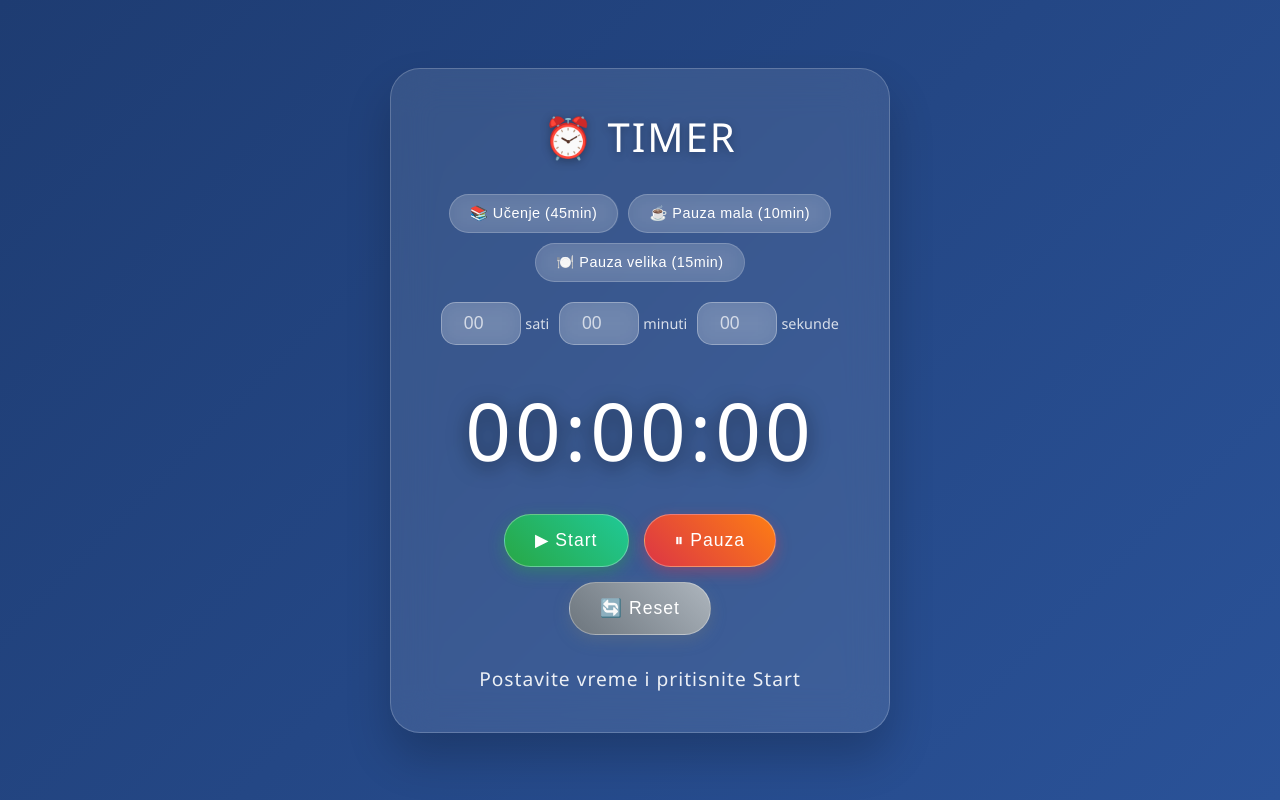
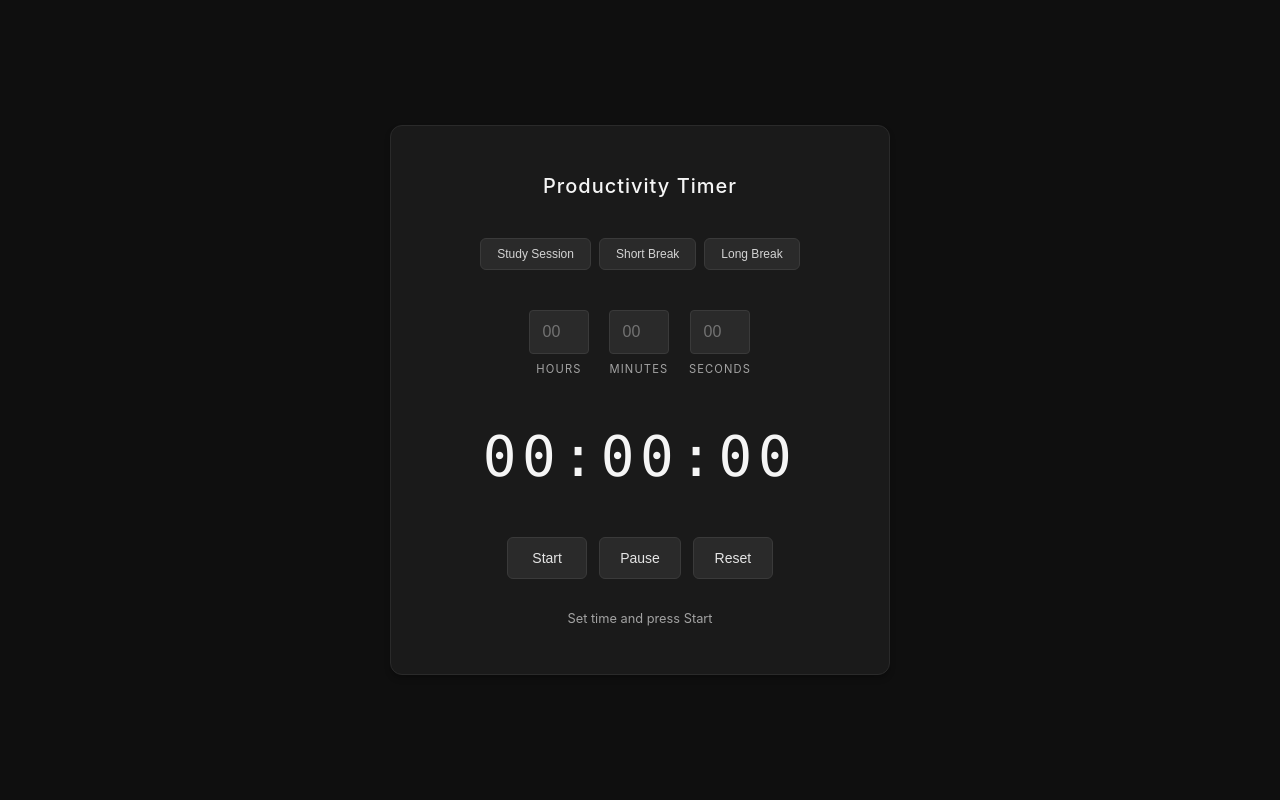
Before and after one commit to morski13/study-timer, a plain HTML site: page index.html in a window 1280 px wide. Drawn offline with Linux system fonts and the light colour scheme.

Commit message:
Update index.html 8 - modern

```diff
--- a/index.html
+++ b/index.html
@@ -12,274 +12,258 @@
         }
 
         body {
-            font-family: 'Segoe UI', Tahoma, Geneva, Verdana, sans-serif;
-            background: linear-gradient(135deg, #1e3c72 0%, #2a5298 100%);
+            font-family: 'Inter', -apple-system, BlinkMacSystemFont, 'Segoe UI', system-ui, sans-serif;
+            background: #0f0f0f;
             min-height: 100vh;
             display: flex;
             align-items: center;
             justify-content: center;
-            color: white;
-            overflow: hidden;
+            color: #e5e5e5;
+            margin: 0;
+            padding: 20px;
         }
 
         .container {
-            background: rgba(255, 255, 255, 0.1);
-            backdrop-filter: blur(20px);
-            border-radius: 30px;
-            padding: 40px;
-            box-shadow: 0 25px 45px rgba(0, 0, 0, 0.2);
-            border: 1px solid rgba(255, 255, 255, 0.2);
+            background: #1a1a1a;
+            border-radius: 12px;
+            padding: 48px 40px;
+            box-shadow: 0 4px 6px -1px rgba(0, 0, 0, 0.3);
             text-align: center;
             max-width: 500px;
-            width: 90%;
-            position: relative;
+            width: 100%;
+            border: 1px solid #2a2a2a;
         }
 
         h1 {
-            font-size: 2.5rem;
-            margin-bottom: 30px;
-            font-weight: 300;
-            letter-spacing: 2px;
-            text-shadow: 0 2px 10px rgba(0, 0, 0, 0.3);
+            font-size: 1.25rem;
+            margin-bottom: 40px;
+            font-weight: 500;
+            color: #f5f5f5;
+            letter-spacing: 0.05em;
         }
 
         .presets {
             display: flex;
-            gap: 10px;
+            gap: 8px;
             justify-content: center;
             flex-wrap: wrap;
-            margin: 20px 0;
+            margin: 32px 0;
         }
 
         .preset-btn {
-            background: rgba(255, 255, 255, 0.15);
-            border: none;
-            border-radius: 25px;
-            padding: 10px 20px;
-            font-size: 0.9rem;
-            color: white;
+            background: #2a2a2a;
+            border: 1px solid #3a3a3a;
+            border-radius: 6px;
+            padding: 8px 16px;
+            font-size: 0.75rem;
+            color: #d4d4d4;
             cursor: pointer;
-            transition: all 0.3s ease;
-            backdrop-filter: blur(10px);
-            border: 1px solid rgba(255, 255, 255, 0.2);
+            transition: all 0.2s ease;
             font-weight: 400;
-            letter-spacing: 0.5px;
         }
 
         .preset-btn:hover {
-            background: rgba(255, 255, 255, 0.25);
-            transform: translateY(-1px);
-            box-shadow: 0 5px 15px rgba(0, 0, 0, 0.2);
-        }
-
-        .preset-btn:active {
-            transform: translateY(0);
+            background: #3a3a3a;
+            border-color: #4a4a4a;
         }
 
         .time-input {
             display: flex;
-            gap: 10px;
+            gap: 20px;
             justify-content: center;
             align-items: center;
-            margin: 20px 0;
+            margin: 40px 0;
             flex-wrap: wrap;
         }
 
+        .time-input > div {
+            display: flex;
+            flex-direction: column;
+            align-items: center;
+            gap: 8px;
+        }
+
         .time-input input {
-            background: rgba(255, 255, 255, 0.2);
-            border: 1px solid rgba(255, 255, 255, 0.3);
-            border-radius: 15px;
-            padding: 10px 15px;
-            color: white;
-            font-size: 1.1rem;
-            width: 80px;
+            background: #2a2a2a;
+            border: 1px solid #3a3a3a;
+            border-radius: 4px;
+            padding: 12px;
+            color: #e5e5e5;
+            font-size: 1rem;
+            width: 60px;
             text-align: center;
-            backdrop-filter: blur(10px);
+            font-weight: 400;
+            transition: border-color 0.2s ease;
         }
 
         .time-input input::placeholder {
-            color: rgba(255, 255, 255, 0.7);
+            color: #737373;
         }
 
         .time-input input:focus {
             outline: none;
-            border-color: rgba(255, 255, 255, 0.8);
-            box-shadow: 0 0 15px rgba(255, 255, 255, 0.3);
+            border-color: #525252;
         }
 
         .time-input label {
-            font-size: 0.9rem;
-            opacity: 0.8;
-            font-weight: 300;
+            font-size: 0.7rem;
+            color: #a3a3a3;
+            font-weight: 400;
+            text-transform: uppercase;
+            letter-spacing: 0.1em;
         }
 
         #timer-display {
-            font-size: 5rem;
-            font-weight: 100;
-            margin: 30px 0;
-            letter-spacing: 4px;
-            text-shadow: 0 4px 20px rgba(0, 0, 0, 0.5);
-            position: relative;
-            z-index: 2;
-            transition: all 0.3s ease;
+            font-size: 3.5rem;
+            font-weight: 300;
+            margin: 48px 0;
+            letter-spacing: 0.1em;
+            color: #f5f5f5;
+            font-family: 'JetBrains Mono', 'SF Mono', Monaco, 'Cascadia Code', monospace;
+            transition: color 0.3s ease;
         }
 
         #timer-display.pulse {
-            animation: pulse 1s infinite;
+            animation: pulse 2s infinite;
         }
 
         @keyframes pulse {
-            0%, 100% { transform: scale(1); opacity: 1; }
-            50% { transform: scale(1.05); opacity: 0.8; }
+            0%, 100% {
+                color: #f5f5f5;
+            }
+            50% {
+                color: #d4d4d4;
+            }
         }
 
         .controls {
             display: flex;
-            gap: 15px;
+            gap: 12px;
             justify-content: center;
             flex-wrap: wrap;
-            margin: 30px 0;
+            margin: 48px 0 32px 0;
         }
 
         button {
-            background: rgba(255, 255, 255, 0.2);
-            border: none;
-            border-radius: 50px;
-            padding: 15px 30px;
-            font-size: 1.1rem;
-            color: white;
+            border: 1px solid #3a3a3a;
+            border-radius: 6px;
+            padding: 12px 20px;
+            font-size: 0.875rem;
             cursor: pointer;
-            transition: all 0.3s ease;
-            backdrop-filter: blur(10px);
-            border: 1px solid rgba(255, 255, 255, 0.3);
-            font-weight: 500;
-            letter-spacing: 1px;
-            position: relative;
-            overflow: hidden;
-        }
-
-        button::before {
-            content: '';
-            position: absolute;
-            top: 0;
-            left: -100%;
-            width: 100%;
-            height: 100%;
-            background: linear-gradient(90deg, transparent, rgba(255, 255, 255, 0.2), transparent);
-            transition: left 0.5s;
-        }
-
-        button:hover::before {
-            left: 100%;
-        }
-
-        button:hover {
-            background: rgba(255, 255, 255, 0.3);
-            transform: translateY(-2px);
-            box-shadow: 0 10px 25px rgba(0, 0, 0, 0.3);
-        }
-
-        button:active {
-            transform: translateY(0);
+            transition: all 0.2s ease;
+            font-weight: 400;
+            min-width: 80px;
         }
 
         .start-btn {
-            background: linear-gradient(45deg, #28a745, #20c997);
-            box-shadow: 0 5px 15px rgba(40, 167, 69, 0.4);
+            background: #2a2a2a;
+            color: #e5e5e5;
         }
 
         .start-btn:hover {
-            box-shadow: 0 8px 25px rgba(40, 167, 69, 0.6);
+            background: #3a3a3a;
+            border-color: #4a4a4a;
         }
 
         .stop-btn {
-            background: linear-gradient(45deg, #dc3545, #fd7e14);
-            box-shadow: 0 5px 15px rgba(220, 53, 69, 0.4);
+            background: #2a2a2a;
+            color: #e5e5e5;
         }
 
         .stop-btn:hover {
-            box-shadow: 0 8px 25px rgba(220, 53, 69, 0.6);
+            background: #3a3a3a;
+            border-color: #4a4a4a;
         }
 
         .reset-btn {
-            background: linear-gradient(45deg, #6c757d, #adb5bd);
-            color: white;
-            box-shadow: 0 5px 15px rgba(108, 117, 125, 0.4);
+            background: #2a2a2a;
+            color: #e5e5e5;
         }
 
         .reset-btn:hover {
-            box-shadow: 0 8px 25px rgba(108, 117, 125, 0.6);
+            background: #3a3a3a;
+            border-color: #4a4a4a;
         }
 
         #status {
-            margin-top: 20px;
-            font-size: 1.2rem;
-            font-weight: 300;
-            letter-spacing: 1px;
-            opacity: 0.9;
-            position: relative;
-            z-index: 2;
+            margin-top: 32px;
+            font-size: 0.8rem;
+            font-weight: 400;
+            color: #a3a3a3;
         }
 
-        @media (max-width: 480px) {
+        @media (max-width: 640px) {
+            .container {
+                padding: 32px 24px;
+                margin: 16px;
+            }
+
             #timer-display {
-                font-size: 3.5rem;
+                font-size: 2.5rem;
             }
 
             h1 {
-                font-size: 2rem;
-            }
-
-            .container {
-                padding: 30px 20px;
+                font-size: 1.125rem;
+                margin-bottom: 32px;
             }
 
             button {
-                padding: 12px 20px;
-                font-size: 1rem;
+                padding: 10px 16px;
+                font-size: 0.8rem;
+                min-width: 70px;
             }
 
             .preset-btn {
-                padding: 8px 15px;
-                font-size: 0.8rem;
+                padding: 6px 12px;
+                font-size: 0.7rem;
+            }
+
+            .time-input {
+                gap: 16px;
+            }
+
+            .time-input input {
+                width: 50px;
+                padding: 10px;
+                font-size: 0.9rem;
             }
         }
     </style>
 </head>
 <body>
     <div class="container">
-        <h1>⏰ TIMER</h1>
+        <h1>Productivity Timer</h1>
 
         <div class="presets">
-            <button class="preset-btn" onclick="setPreset(45)">📚 Učenje (45min)</button>
-            <button class="preset-btn" onclick="setPreset(10)">☕ Pauza mala (10min)</button>
-            <button class="preset-btn" onclick="setPreset(15)">🍽️ Pauza velika (15min)</button>
+            <button class="preset-btn" onclick="setPreset(45)">Study Session</button>
+            <button class="preset-btn" onclick="setPreset(10)">Short Break</button>
+            <button class="preset-btn" onclick="setPreset(15)">Long Break</button>
         </div>
 
         <div class="time-input">
             <div>
                 <input type="number" id="hours" placeholder="00" min="0" max="23">
-                <label>sati</label>
+                <label>Hours</label>
             </div>
             <div>
                 <input type="number" id="minutes" placeholder="00" min="0" max="59">
-                <label>minuti</label>
+                <label>Minutes</label>
             </div>
             <div>
                 <input type="number" id="seconds" placeholder="00" min="0" max="59">
-                <label>sekunde</label>
+                <label>Seconds</label>
             </div>
         </div>
 
         <div id="timer-display">00:00:00</div>
 
         <div class="controls">
-            <button id="start" class="start-btn" onclick="startTimer()">▶ Start</button>
-            <button id="pause" class="stop-btn" onclick="pauseTimer()">⏸ Pauza</button>
-            <button id="reset" class="reset-btn" onclick="resetTimer()">🔄 Reset</button>
+            <button id="start" class="start-btn" onclick="startTimer()">Start</button>
+            <button id="pause" class="stop-btn" onclick="pauseTimer()">Pause</button>
+            <button id="reset" class="reset-btn" onclick="resetTimer()">Reset</button>
         </div>
 
-        <div id="status">Postavite vreme i pritisnite Start</div>
+        <div id="status">Set time and press Start</div>
     </div>
 
     <script>
@@ -371,7 +355,7 @@
             document.getElementById('seconds').value = '';
             totalSeconds = minutes * 60;
             updateDisplay();
-            document.getElementById('status').textContent = `${minutes} minuta postavljeno - pritisnite Start!`;
+            document.getElementById('status').textContent = `${minutes} minutes set - press Start`;
         }
 
         function startTimer() {
@@ -388,7 +372,7 @@
                 if (totalSeconds > 0) {
                     isRunning = true;
                     document.getElementById('timer-display').classList.add('pulse');
-                    document.getElementById('status').textContent = 'Start countdown: 3... 2... 1...';
+                    document.getElementById('status').textContent = 'Starting countdown: 3... 2... 1...';
 
                     // Pusti start countdown
                     playStartCountdown();
@@ -396,7 +380,7 @@
                     // Čeka 3 sekunde pre početka timera
                     setTimeout(() => {
                         if (isRunning) { // Proveri da li je timer još uvek aktivan
-                            document.getElementById('status').textContent = 'Timer je pokrenut...';
+                            document.getElementById('status').textContent = 'Timer running...';
 
                             timer = setInterval(function() {
                                 totalSeconds--;
@@ -411,7 +395,7 @@
                                     clearInterval(timer);
                                     isRunning = false;
                                     document.getElementById('timer-display').classList.remove('pulse');
-                                    document.getElementById('status').textContent = '⏰ Vreme je isteklo!';
+                                    document.getElementById('status').textContent = 'Time completed!';
 
                                     // Pusti završni zvuk
                                     playEndSound();
@@ -419,8 +403,8 @@
                                     // Pokušaj notifikaciju
                                     try {
                                         if ('Notification' in window && Notification.permission === 'granted') {
-                                            new Notification('Timer završen!', {
-                                                body: 'Vreme je isteklo!',
+                                            new Notification('Timer finished!', {
+                                                body: 'Time is up!',
                                                 icon: '⏰'
                                             });
                                         }
@@ -432,7 +416,7 @@
                         }
                     }, 3000); // 3 sekunde delay
                 } else {
-                    document.getElementById('status').textContent = 'Molimo unesite vreme ili izaberite preset!';
+                    document.getElementById('status').textContent = 'Please set time or choose preset';
                 }
             }
         }
@@ -443,7 +427,7 @@
                 clearTimeout(); // Prekini i start countdown ako je aktivan
                 isRunning = false;
                 document.getElementById('timer-display').classList.remove('pulse');
-                document.getElementById('status').textContent = 'Timer je pauziran';
+                document.getElementById('status').textContent = 'Timer paused';
             }
         }
 
@@ -456,7 +440,7 @@
             document.getElementById('hours').value = '';
             document.getElementById('minutes').value = '';
             document.getElementById('seconds').value = '';
-            document.getElementById('status').textContent = 'Postavite vreme i pritisnite Start';
+            document.getElementById('status').textContent = 'Set time and press Start';
         }
 
         // Request notification permission kada se stranica učita
```
